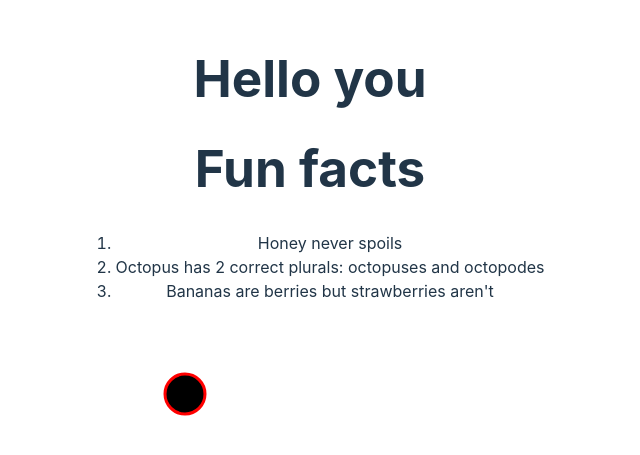
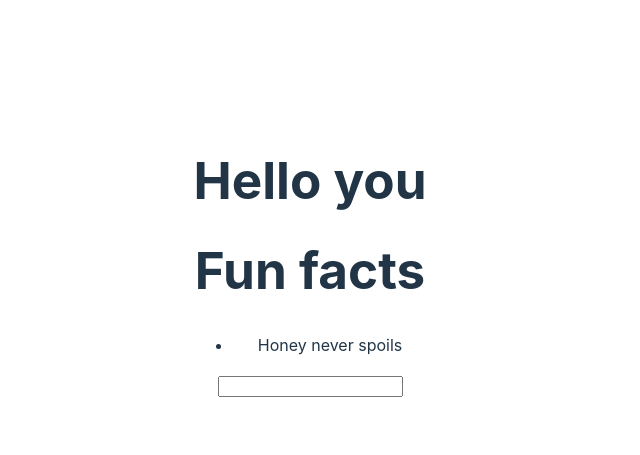
Before and after one commit to nataliegref/ReactProject, a React (Vite) app: page / in a window 1280 px wide. Shown: the part 143-598 px from the top of the page, without its empty margins (330-970 px from the left). Built offline with nearby package versions, Linux system fonts and the light colour scheme.

Commit message:
added more functions to render list using conditionals

```diff
--- a/src/HTMLCode.jsx
+++ /dev/null
@@ -1,17 +0,0 @@
-function TestList(){
-    return <>
-    <h1>Fun facts </h1>
-    <ol className='funList'>
-        <li>Honey never spoils</li>
-        <li>Octopus has 2 correct plurals: octopuses and octopodes</li>
-        <li>Bananas are berries but strawberries aren't</li>
-    </ol>
-    <svg>
-        <circle cx="25" cy="75" r="20" stroke="red" strokeWidth="3"></circle>
-    </svg>
-    <form><input type="text"/></form>
-    </>
-}
-
-
-export default TestList;
--- /dev/null
+++ b/src/List.jsx
@@ -0,0 +1,39 @@
+
+function List(props){
+    if (!props.facts){
+        return <div>Loading..</div>
+    }
+
+    if (props.facts.length === 0){
+        return <div>No fun facts in the list!</div>;
+    }
+    return (
+        <ul>
+            {props.facts.map((fact) =>{
+                return fact.fact.startsWith("H") && <li key={fact.id}> {fact.fact}</li>;
+            })}
+        </ul>
+    )
+}
+
+function ShowList(){
+    const facts = [{fact: "Honey never spoils", id:'honey'},
+    {fact: "Octopus has 2 correct plurals: octopuses and octopodes", id:'octopus'},
+    {fact:"Bananas are berries but strawberries aren't", id:'banana'}];
+    return (<>
+    <h1>Fun facts </h1>
+    <List facts = {facts}/>
+    {/* <Circle /> */}
+    <form><input type="text"/></form>
+    </>)
+}
+
+function Circle(){
+    return <>
+    <svg>
+        <circle cx="25" cy="75" r="20" stroke="red" strokeWidth="3"></circle>
+    </svg>
+    </>
+}
+
+export default ShowList;
--- a/src/main.jsx
+++ b/src/main.jsx
@@ -3,12 +3,12 @@ import ReactDOM from 'react-dom/client'
 import App from './App.jsx'
 import './index.css'
 import Hello from './Greeting.jsx'
-import TestList from './HTMLCode.jsx'
+import ShowList from './List.jsx'
 
 ReactDOM.createRoot(document.getElementById('root')).render(
   <React.StrictMode>
     <Hello name={'you'}/>
-    <TestList />
+    <ShowList />
     </React.StrictMode>,
 
 )
```
Also changed, not shown: src/Button.jsx (added, +17 -0 lines).
